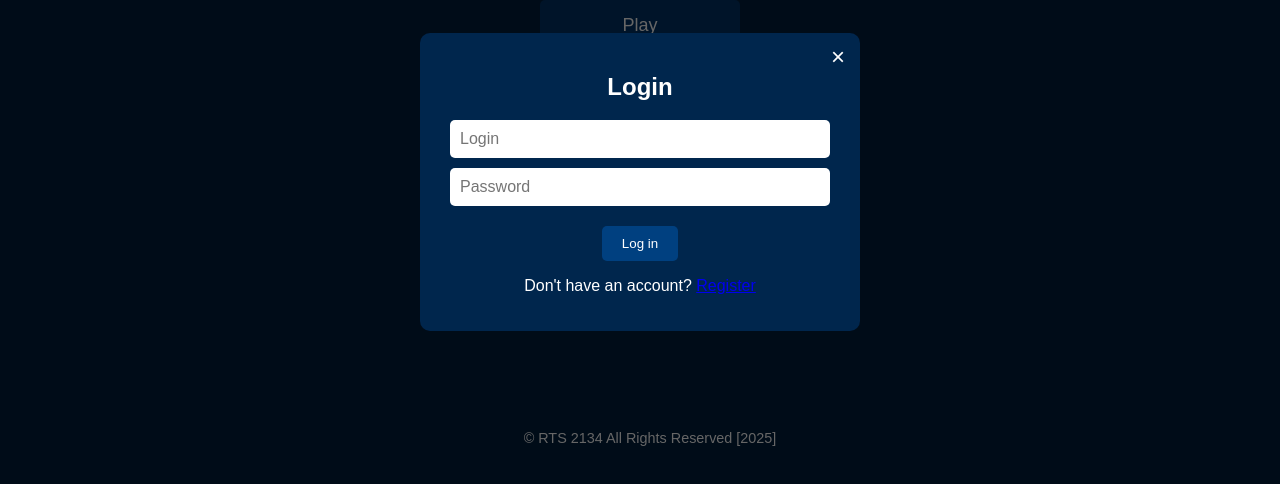
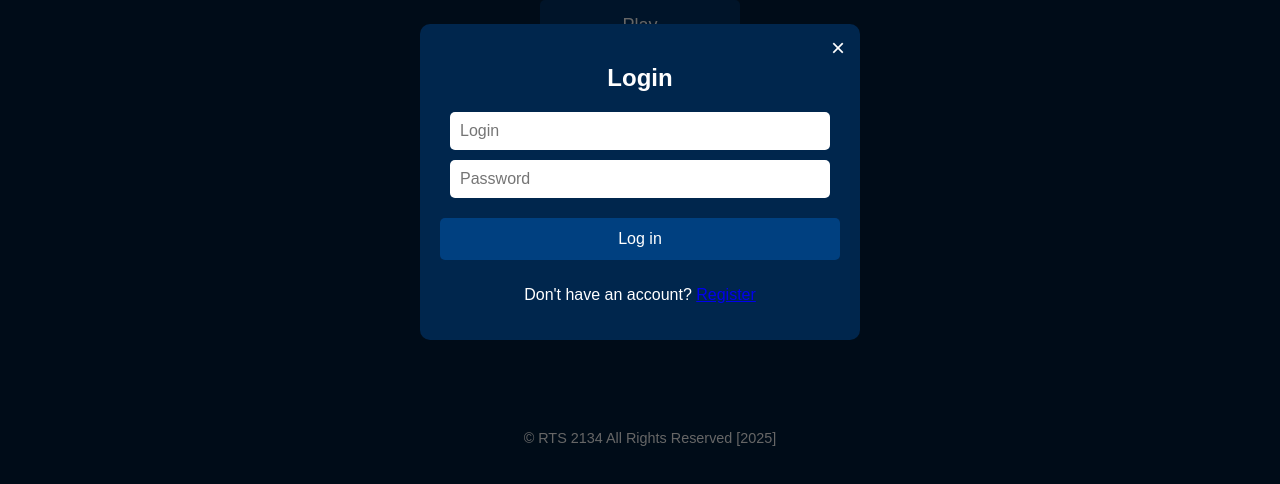
Before and after one commit to matmus1/my-project-2134, a plain HTML site: page index.html in a window 1280 px wide. Both pictures are taken after a click on the button "Login". Shown: the part 218-702 px from the top of the page. Drawn offline with Linux system fonts and the light colour scheme.

Commit message:
Update style.css0.21

```diff
--- a/style.css
+++ b/style.css
@@ -149,11 +149,14 @@ footer a:hover {
     background-color: #004080;
     color: white;
     border: none;
-    padding: 10px 20px;
-    margin-top: 10px;
+    padding: 12px 24px;
+    margin: 10px auto;
+    width: 100%;
     border-radius: 5px;
     cursor: pointer;
     transition: 0.3s;
+    font-size: 16px;
+    box-sizing: border-box;
 }
 
 .modal-content button:hover {
```
